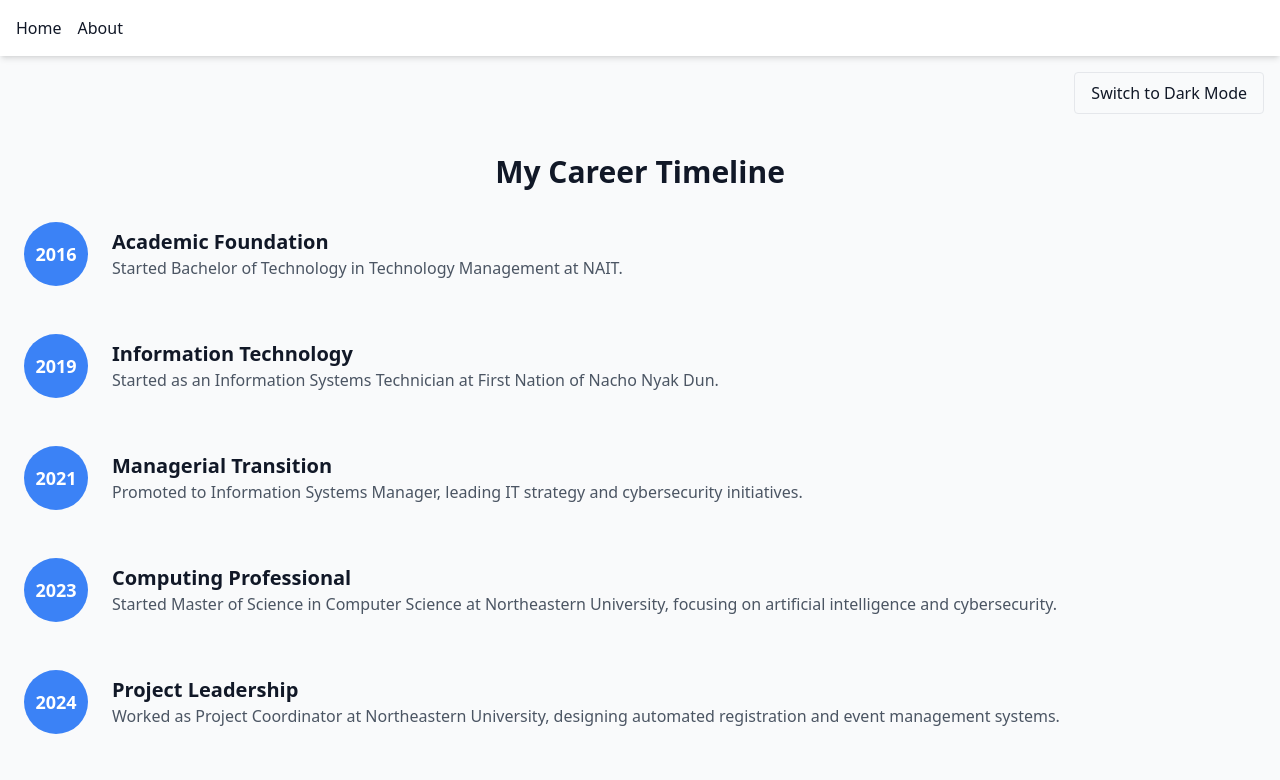
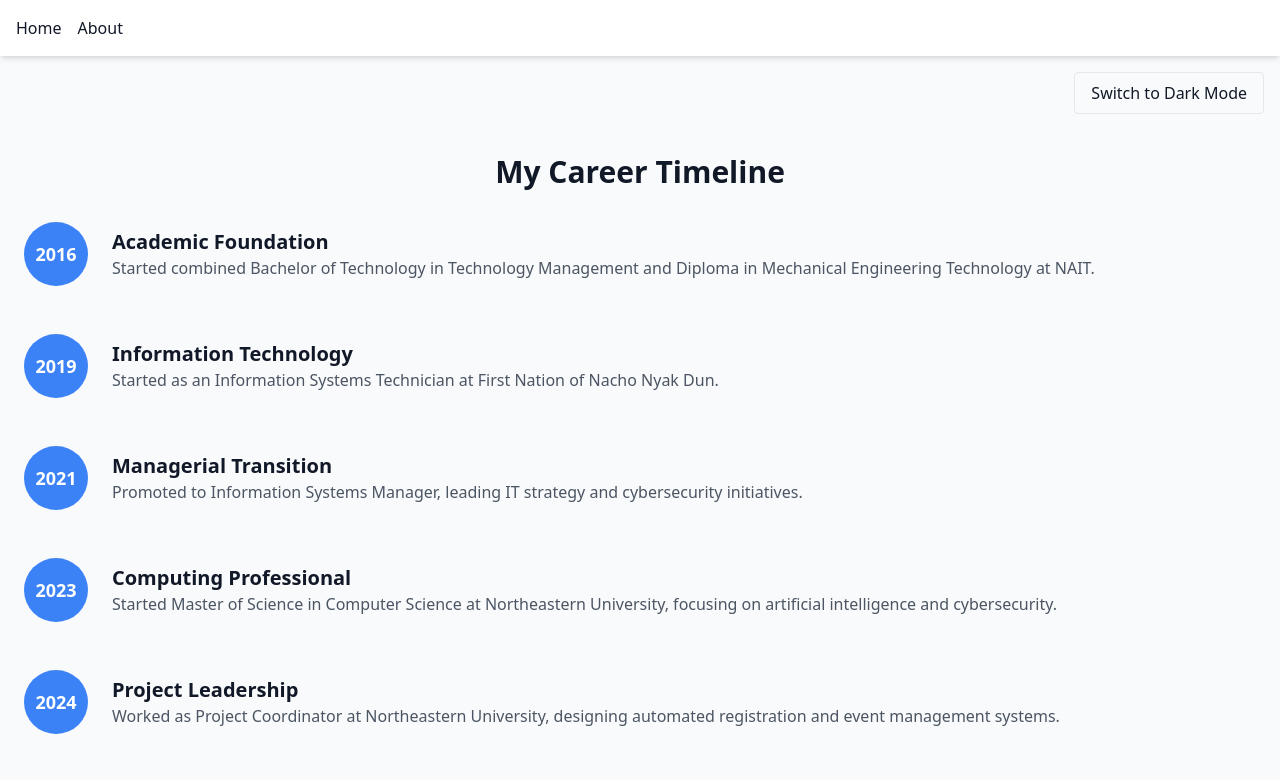
Before and after one commit to pidoko/website, a Next.js app: page /about in a window 1280 px wide. Shown: the top 780 px of the page. Built offline with nearby package versions, Linux system fonts and the light colour scheme.

Commit message:
updated about page

```diff
--- a/src/pages/about.tsx
+++ b/src/pages/about.tsx
@@ -9,7 +9,7 @@ import { motion } from "framer-motion";
  */
 export default function About() {
   const timelineEvents = [
-    { year: "2016", title: "Academic Foundation", desc: "Started Bachelor of Technology in Technology Management at NAIT." },
+    { year: "2016", title: "Academic Foundation", desc: "Started combined Bachelor of Technology in Technology Management and Diploma in Mechanical Engineering Technology at NAIT." },
     { year: "2019", title: "Information Technology", desc: "Started as an Information Systems Technician at First Nation of Nacho Nyak Dun." },
     { year: "2021", title: "Managerial Transition", desc: "Promoted to Information Systems Manager, leading IT strategy and cybersecurity initiatives." },
     { year: "2023", title: "Computing Professional", desc: "Started Master of Science in Computer Science at Northeastern University, focusing on artificial intelligence and cybersecurity." },
```
